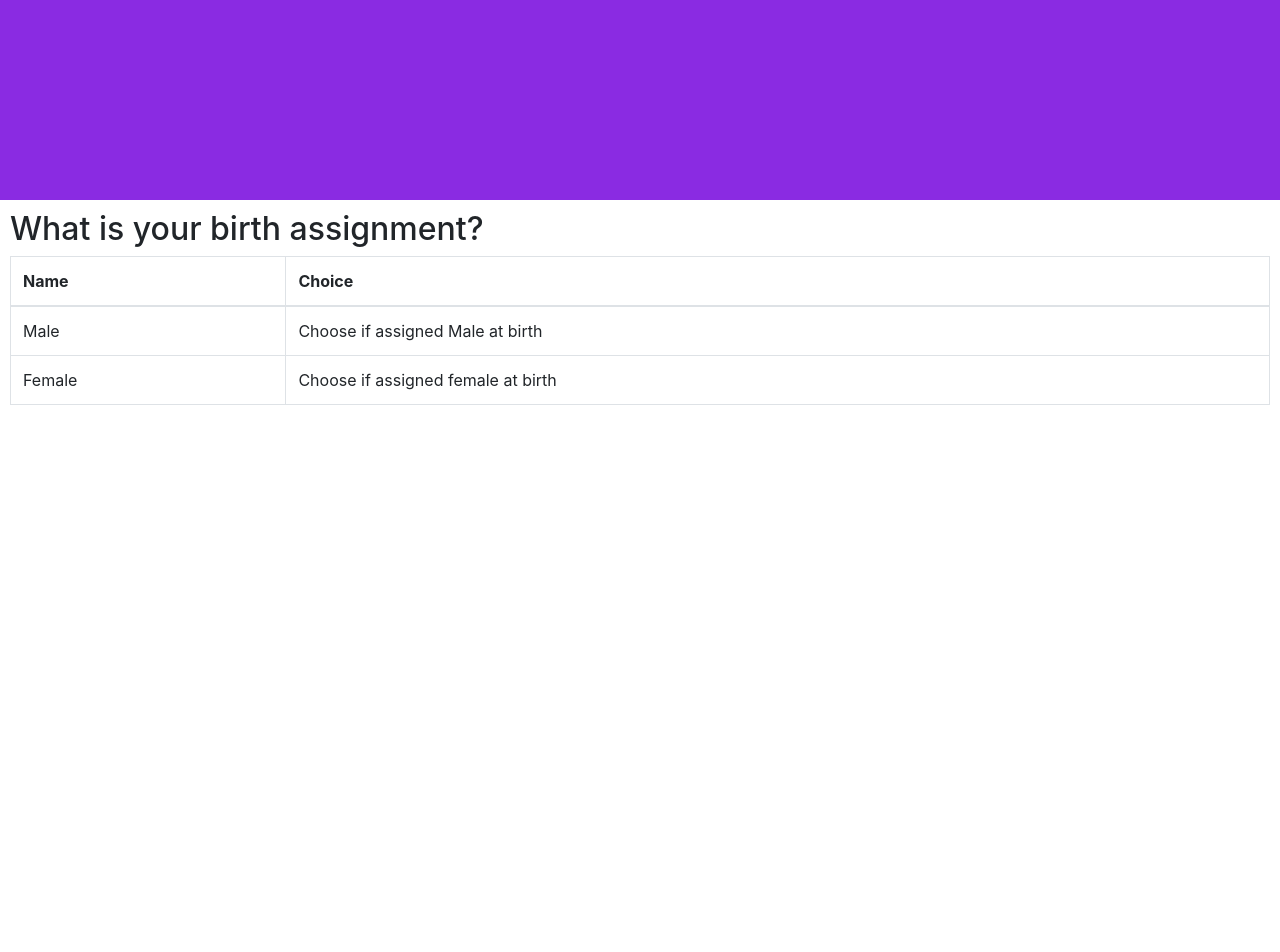
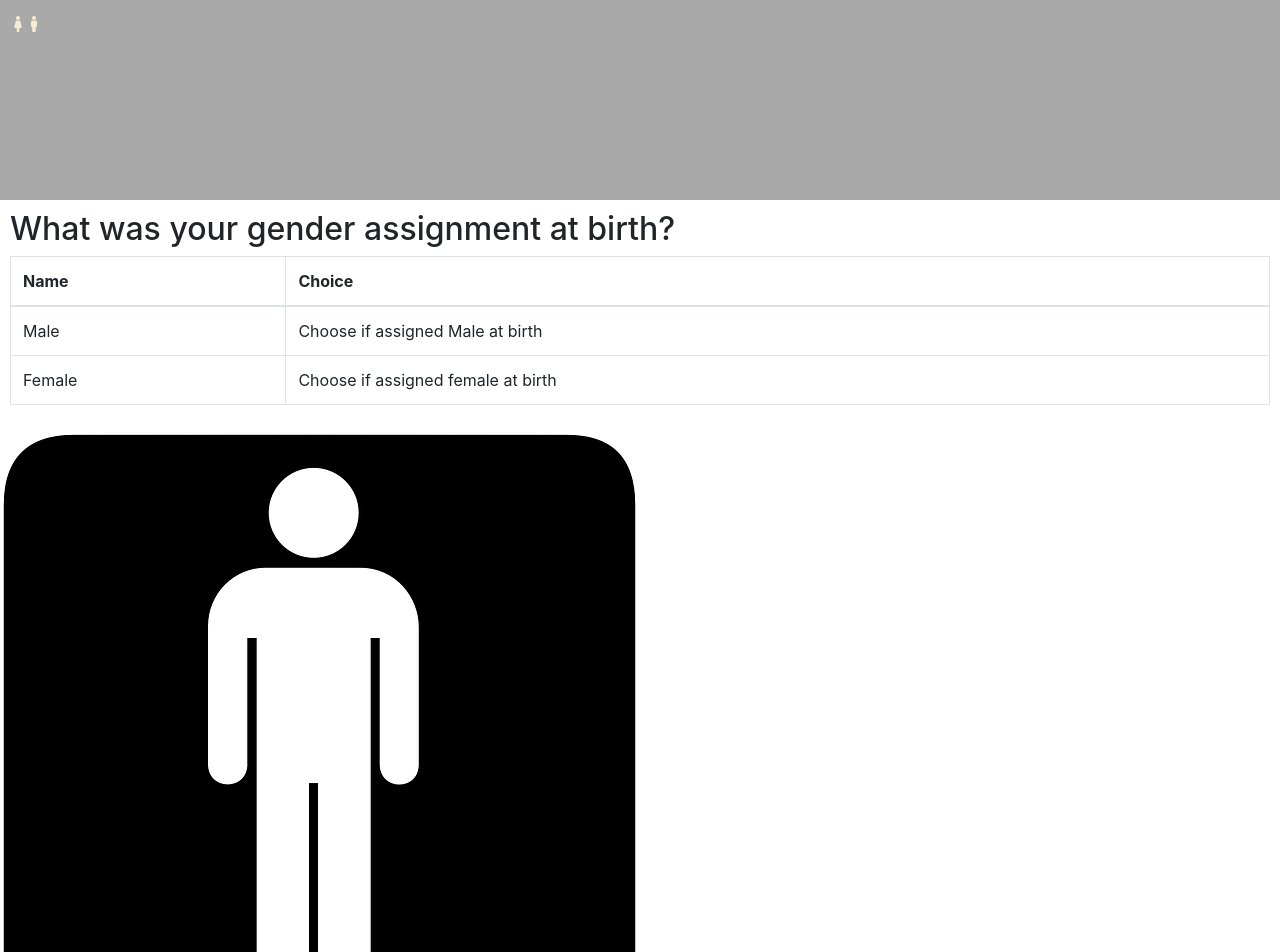
Before and after one commit to fitzdora/reactAwib_pa, a React (Vite) app: page / in a window 1280 px wide. Shown: the top 952 px of the page. Before the commit the page ends 800 px from the top, so only its background shows below. Built offline with nearby package versions, Linux system fonts and the light colour scheme.

Commit message:
playing with images and icons

```diff
--- a/package.json
+++ b/package.json
@@ -15,7 +15,8 @@
     "bootstrap": "^4.4.1",
     "react": "^18.2.0",
     "react-dom": "^18.2.0",
-    "react-error-boundary": "^4.0.12"
+    "react-error-boundary": "^4.0.12",
+    "react-icons": "^5.0.1"
   },
   "devDependencies": {
     "@storybook/addon-essentials": "^7.6.10",
--- a/src/App.css
+++ b/src/App.css
@@ -1,5 +1,5 @@
 .App-header {
-  background-color: blueviolet;
+  background-color: darkgrey;
   height: 200px;
   padding: 10px;
   color: antiquewhite;
--- a/src/App.jsx
+++ b/src/App.jsx
@@ -1,8 +1,9 @@
 import React from "react";
 import Gender from "./components/gender";
+import { FaFemale } from "react-icons/fa";
+import { FaMale } from "react-icons/fa";
+import male from "./assets/male.png";
 import "./App.css";
-import male from "./assets/male.png";
-import female from "./assets/female.png";
 
 const App = () => {
 
@@ -18,14 +19,19 @@ const App = () => {
       choice: "Choose if assigned female at birth",
     }
   ];
-const name = "What is your birth assignment?";
+const name = "What was your gender assignment at birth?";
 
 return (
   <>
   <header className="App-header">
+  <FaFemale />
+  <FaMale />
   </header>
   <div className="gender">
   <Gender title={name} select={select} />
+  </div>
+  <div>
+    <img className="center" src={male} alt="male" />
   </div>
   </>
 );
--- a/src/main.jsx
+++ b/src/main.jsx
@@ -2,7 +2,7 @@ import React from 'react'
 import ReactDOM from 'react-dom/client'
 import App from './App.jsx'
 import '../node_modules/bootstrap/dist/css/bootstrap.css'
-
+//import './index.css'
 
 ReactDOM.createRoot(document.getElementById('root')).render(
   <React.StrictMode>
```
Also changed, not shown: 1 other file (tests, documents, lock files or other folders).
